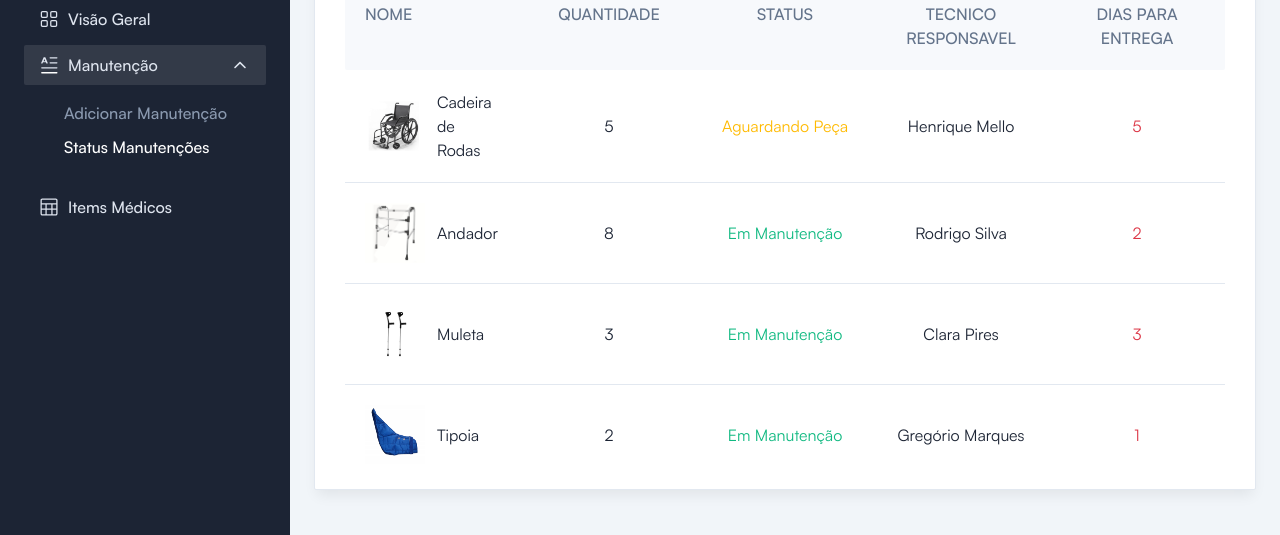
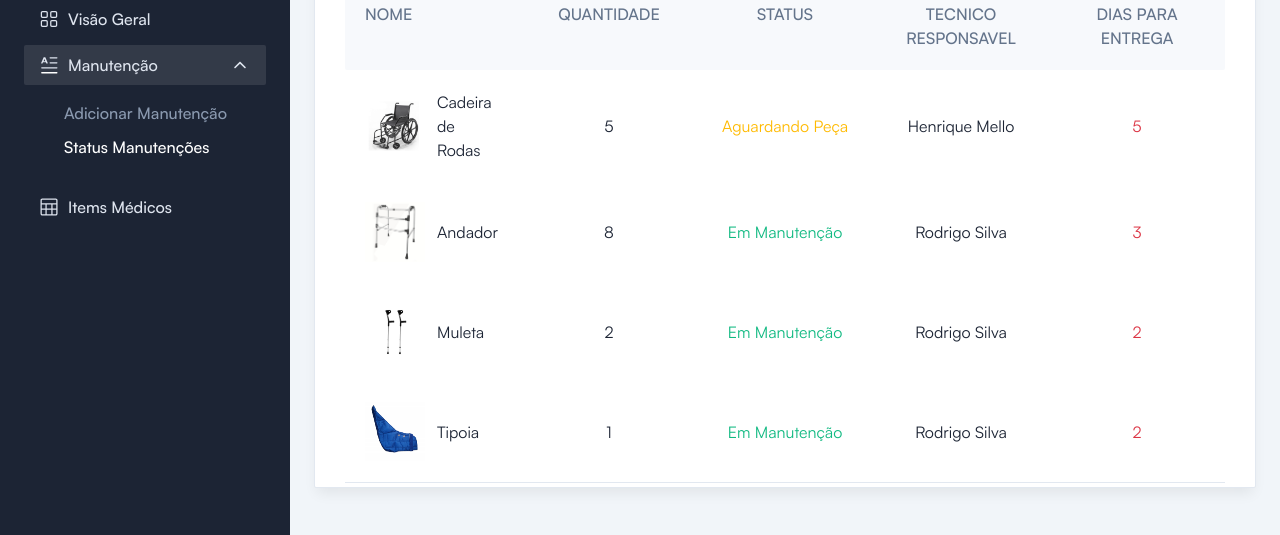
Before and after one commit to emersonjds/medShare, a React (Vite) app: page /forms/form-layout in a window 1280 px wide. Shown: the part 253-788 px from the top of the page. Built offline with nearby package versions, Linux system fonts and the light colour scheme.

Commit message:
adjust map

```diff
--- a/src/pages/Form/FormLayout.tsx
+++ b/src/pages/Form/FormLayout.tsx
@@ -3,8 +3,46 @@ import Breadcrumb from '../../components/Breadcrumb';
 import Chair from '../../images/items/cadeira.png'
 import Andador from '../../images/items/andador.png'
 import Muleta from '../../images/items/muleta.png'
-import Bola from '../../images/items/bola.jpeg'
 import Tipoia from '../../images/items/tipoia.png'
+
+const maintenanceItems = [
+  {
+    id: 1,
+    name: 'Cadeira de Rodas',
+    image: Chair,
+    quantity: 5,
+    status: 'Aguardando Peça',
+    responsible: 'Henrique Mello',
+    deliveryTime: 5,
+  },
+  {
+    id: 2,
+    name: 'Andador',
+    image: Andador,
+    quantity: 8,
+    status: 'Em Manutenção',
+    responsible: 'Rodrigo Silva',
+    deliveryTime: 3,
+  },
+  {
+    id: 3,
+    name: 'Muleta',
+    image: Muleta,
+    quantity: 2,
+    status: 'Em Manutenção',
+    responsible: 'Rodrigo Silva',
+    deliveryTime: 2,
+  },
+  {
+    id: 5,
+    name: 'Tipoia',
+    image: Tipoia,
+    quantity: 1,
+    status: 'Em Manutenção',
+    responsible: 'Rodrigo Silva',
+    deliveryTime: 2,
+  }
+]
 
 
 const FormLayout = () => {
@@ -46,8 +84,12 @@ const FormLayout = () => {
             </div>
           </div>
 
+
           <div className="grid grid-cols-3 border-b border-stroke dark:border-strokedark sm:grid-cols-5">
-
+            {
+              maintenanceItems.map((item) => {
+                return (
+                  <>
                     <div className="flex items-center gap-3 p-2.5 xl:p-5">
                       <div className="flex-shrink-0">
                         <img
@@ -55,126 +97,34 @@ const FormLayout = () => {
                             height: '60px',
                             width: '60px',
                           }}
-                  src={Chair} alt="Brand" />
+                          src={item.image} alt="Brand" />
                       </div>
-              <p className="hidden text-black dark:text-white sm:block">Cadeira de Rodas</p>
+                      <p className="hidden text-black dark:text-white sm:block">{item.name}</p>
                     </div>
 
                     <div className="flex items-center justify-center p-2.5 xl:p-5">
-              <p className="text-black dark:text-white">5</p>
+                      <p className="text-black dark:text-white">{item.quantity}</p>
                     </div>
 
                     <div className="flex items-center justify-center p-2.5 xl:p-5">
-              <p className="text-meta-6"> Aguardando Peça</p>
+                      <p className={`${item.status === 'Em Manutenção' ? 'text-meta-3' : 'text-meta-6'}
+                      `} > {item.status}</p>
                     </div>
 
                     <div className="hidden items-center justify-center p-2.5 sm:flex xl:p-5">
-              <p className="text-black dark:text-white">Henrique Mello</p>
+                      <p className="text-black dark:text-white">{item.responsible}</p>
                     </div>
 
                     <div className="hidden items-center justify-center p-2.5 sm:flex xl:p-5">
-              <p className="text-meta-1">5</p>
+                      <p className="text-meta-1">{item.deliveryTime}</p>
                     </div>
-
-          </div>
-
-          <div className="grid grid-cols-3 border-b border-stroke dark:border-strokedark sm:grid-cols-5">
-            <div className="flex items-center gap-3 p-2.5 xl:p-5">
-              <div className="flex-shrink-0">
-                <img src={Andador} alt="Brand" style={{
-                  height: '60px',
-                  width: '60px',
-                }} />
-              </div>
-              <p className="hidden text-black dark:text-white sm:block">
-                Andador
-              </p>
-            </div>
-
-            <div className="flex items-center justify-center p-2.5 xl:p-5">
-              <p className="text-black dark:text-white">8</p>
-            </div>
-
-            <div className="flex items-center justify-center p-2.5 xl:p-5">
-              <p className="text-meta-3">Em Manutenção</p>
-            </div>
-
-            <div className="hidden items-center justify-center p-2.5 sm:flex xl:p-5">
-              <p className="text-black dark:text-white">Rodrigo Silva</p>
-            </div>
-
-            <div className="hidden items-center justify-center p-2.5 sm:flex xl:p-5">
-              <p className="text-meta-1">2</p>
+                  </>
+                )
+              })
+            }
           </div>
         </div>
-
-          <div className="grid grid-cols-3 border-b border-stroke dark:border-strokedark sm:grid-cols-5">
-            <div className="flex items-center gap-3 p-2.5 xl:p-5">
-              <div className="flex-shrink-0">
-                <img src={Muleta} alt="Brand"
-                  style={{
-                    height: '60px',
-                    width: '60px',
-                  }}
-                />
       </div>
-              <p className="hidden text-black dark:text-white sm:block">Muleta</p>
-            </div>
-
-            <div className="flex items-center justify-center p-2.5 xl:p-5">
-              <p className="text-black dark:text-white">3</p>
-            </div>
-
-            <div className="flex items-center justify-center p-2.5 xl:p-5">
-              <p className="text-meta-3">Em Manutenção</p>
-            </div>
-
-            <div className="hidden items-center justify-center p-2.5 sm:flex xl:p-5">
-              <p className="text-black dark:text-white"> Clara Pires</p>
-            </div>
-
-            <div className="hidden items-center justify-center p-2.5 sm:flex xl:p-5">
-              <p className="text-meta-1">3</p>
-            </div>
-          </div>
-
-          <div className="grid grid-cols-3 sm:grid-cols-5">
-            <div className="flex items-center gap-3 p-2.5 xl:p-5">
-              <div className="flex-shrink-0">
-                <img src={Tipoia} alt="Brand"
-                  style={{
-                    height: '60px',
-                    width: '60px',
-                  }}
-                />
-              </div>
-              <p className="hidden text-black dark:text-white sm:block">
-                Tipoia
-              </p>
-            </div>
-
-            <div className="flex items-center justify-center p-2.5 xl:p-5">
-              <p className="text-black dark:text-white">2</p>
-            </div>
-
-            <div className="flex items-center justify-center p-2.5 xl:p-5">
-              <p className="text-meta-3">Em Manutenção</p>
-            </div>
-
-            <div className="hidden items-center justify-center p-2.5 sm:flex xl:p-5">
-              <p className="text-black dark:text-white">Gregório Marques</p>
-            </div>
-
-            <div className="hidden items-center justify-center p-2.5 sm:flex xl:p-5">
-              <p className="text-meta-1">1</p>
-            </div>
-          </div>
-
-
-        </div>
-
-      </div>
-
     </>
   );
 };
```
Lines whose indentation alone changed are shown as unchanged.
